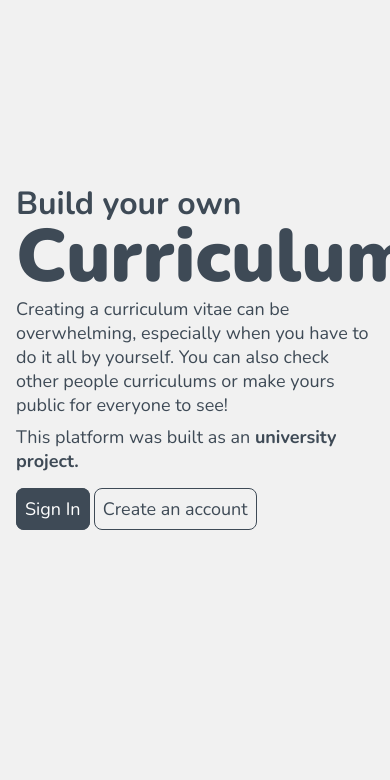
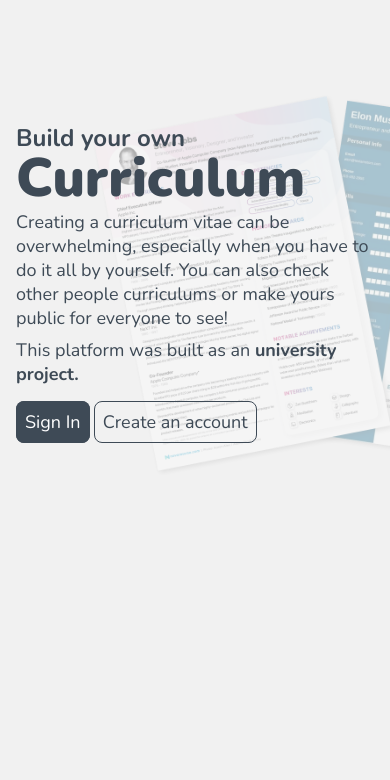
Before and after one commit to paulovareiro29/curriculum-builder, a PHP site: template src/views/landing.php in a window 390 px wide; the page is wider, and only the part inside the window is pictured. Shown: the part 64-844 px from the top of that part. Run offline with PHP 8.4, Linux system fonts and the light colour scheme; the template is opened without the code that fills it, so the values that code supplies are empty; some libraries are stand-ins or nearby versions.

Commit message:
updated landing page

```diff
--- a/src/assets/css/landing.css
+++ b/src/assets/css/landing.css
@@ -9,14 +9,19 @@
 }
 
 section.full-page {
-  padding: 0px 0 120px;
+  padding: 80px 0 120px;
   min-height: calc(100vh - 106px);
 }
 
 #landing {
+  position: relative;
   display: flex;
   flex-direction: column;
-  justify-content: center;
+  overflow: hidden;
+}
+
+#landing .container {
+  position: relative;
 }
 
 #landing .cta {
@@ -35,3 +40,52 @@ section.full-page {
 #landing .btn {
   font-size: 18px;
 }
+
+#landing .banner {
+  position: absolute;
+  right: 0;
+  top: -30px;
+  z-index: -1;
+  max-width: 600px;
+
+  opacity: 0.7;
+}
+
+body.darkmode #landing .banner {
+  filter: grayscale(1);
+  opacity: 0.3;
+}
+
+@media only screen and (max-width: 992px) {
+  #landing .banner {
+    opacity: 0.3;
+  }
+
+  body.darkmode #landing .banner {
+    opacity: 0.1;
+  }
+}
+
+@media only screen and (max-width: 768px) {
+  #landing .banner {
+    max-width: 500px;
+    right: -50px;
+    opacity: 0.3;
+  }
+}
+
+@media only screen and (max-width: 576px) {
+  #landing .banner {
+    max-width: 500px;
+    right: -200px;
+  }
+
+  #landing h1 {
+    font-size: 54px;
+    line-height: 3rem;
+  }
+
+  #landing h2 {
+    font-size: 24px;
+  }
+}
--- a/src/views/landing.php
+++ b/src/views/landing.php
@@ -10,9 +10,8 @@
 
 <body>
     <?php require_once("navbar.php") ?>
-
-    <div class="container">
-        <section id="landing" class="full-page">
+    <section id="landing" class="full-page">
+        <div class="container">
             <div class="content">
                 <h2>Build your own</h2>
                 <h1>Curriculum</h1>
@@ -24,8 +23,9 @@
                 </div>
             </div>
 
-        </section>
-    </div>
+            <img src="/<?= $_ENV['SRC_DIR'] ?>/assets/images/cv.png" alt="" class="banner">
+        </div>
+    </section>
 </body>
 
 </html>
```
Also changed, not shown: src/assets/images/cv.png (added).
